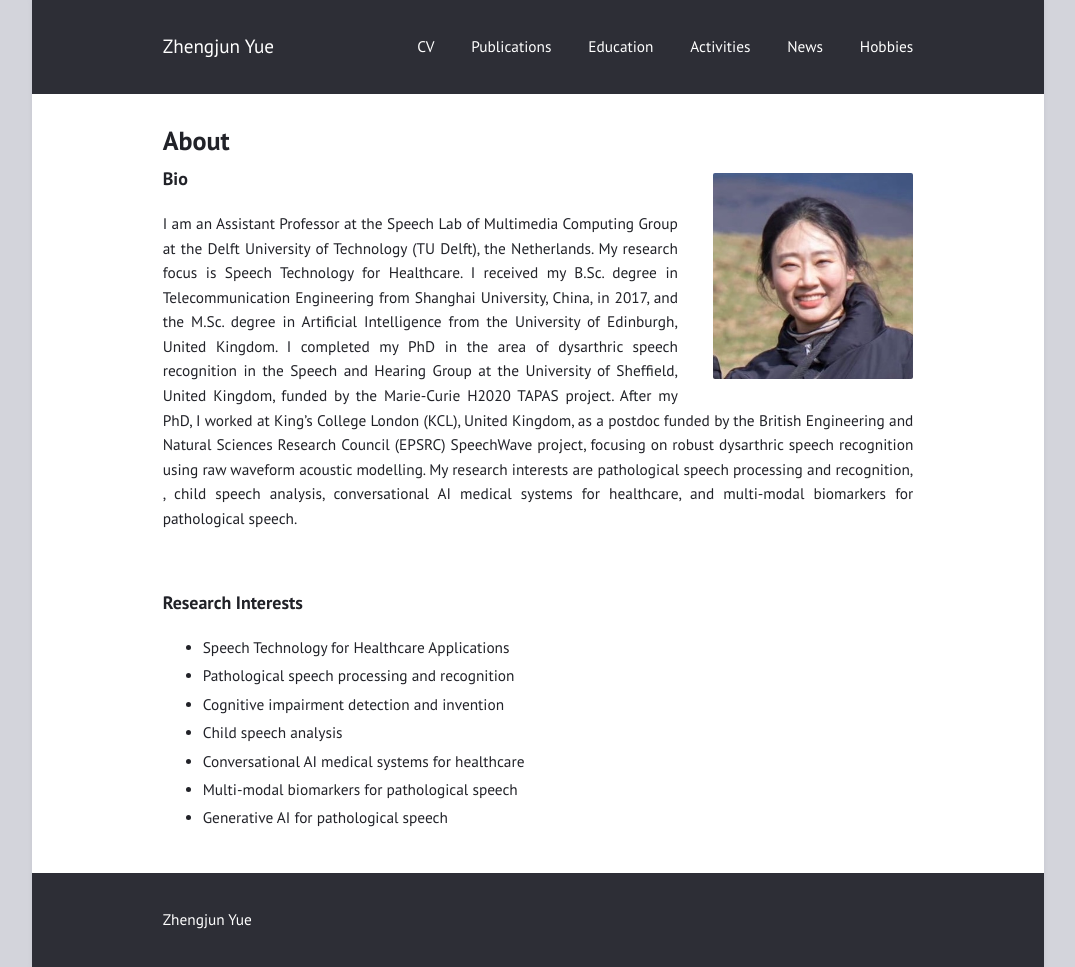
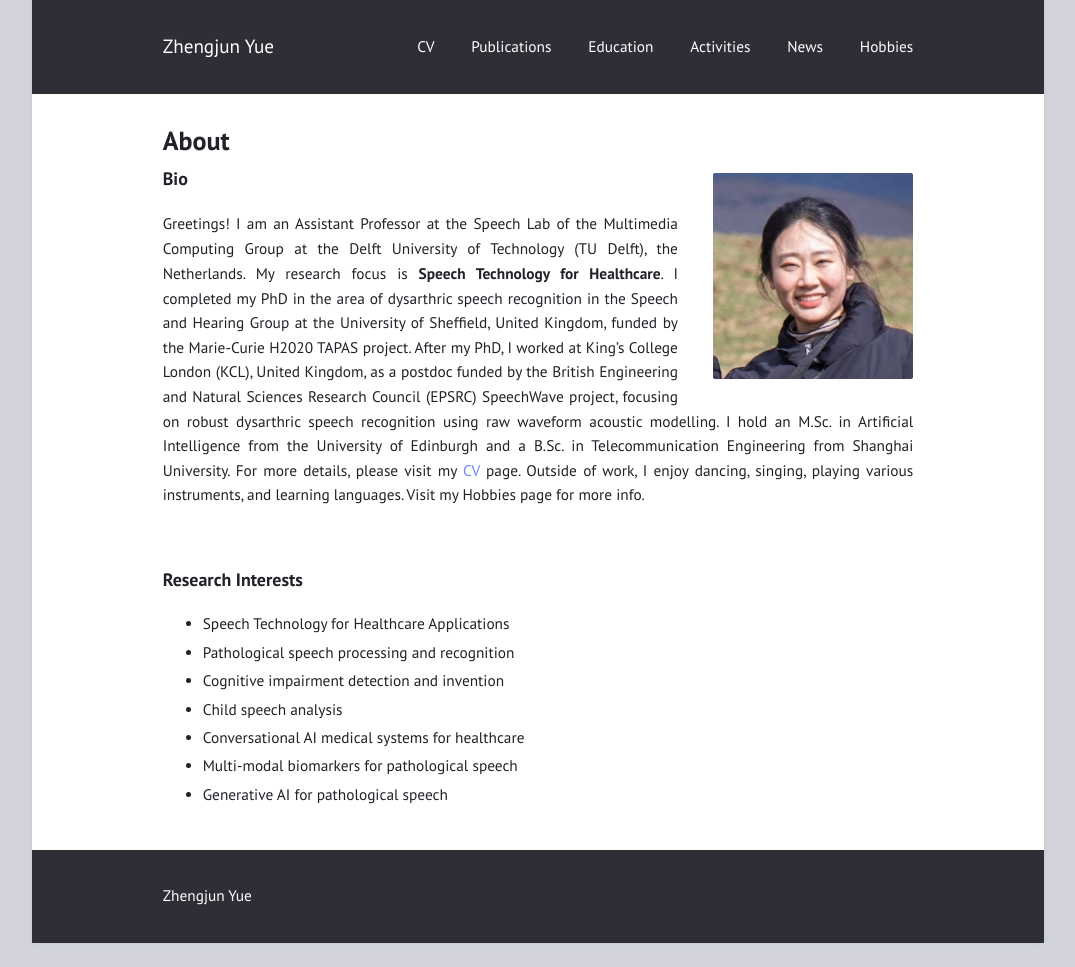
Before and after one commit to zhengjunyue/zhengjunyue.github.io, a Jekyll site: the page built from index.md, in a window 1280 px wide. Shown: the whole page, without its empty margins (102-1177 px from the left). Built offline with Jekyll 4.4.1, drawn with Linux system fonts in a browser that asks for light colours; after the commit the page ends 943 px from its top, so only the background shows below that.

Commit message:
Update index.md

```diff
--- a/index.md
+++ b/index.md
@@ -8,8 +8,9 @@
 
 
 ### Bio ###
-I am an Assistant Professor at the Speech Lab of Multimedia Computing Group at the Delft University of Technology (TU Delft), the Netherlands. My research focus is Speech Technology for Healthcare. I received my B.Sc. degree in Telecommunication Engineering from Shanghai University, China, in 2017, and the M.Sc. degree in Artificial Intelligence from the University of Edinburgh, United Kingdom. I completed my PhD in the area of dysarthric speech recognition in the Speech and Hearing Group at the University of Sheffield, United Kingdom, funded by the Marie-Curie H2020 TAPAS project. After my PhD, I worked at King's College London (KCL), United Kingdom, as a postdoc funded by the British Engineering and Natural Sciences Research Council (EPSRC) SpeechWave project, focusing on robust dysarthric speech recognition using raw waveform acoustic modelling.
-My research interests are pathological speech processing and recognition, , child speech analysis, conversational AI medical systems for healthcare, and multi-modal biomarkers for pathological speech.
+Greetings! I am an Assistant Professor at the Speech Lab of the Multimedia Computing Group at the Delft University of Technology (TU Delft), the Netherlands. My research focus is **Speech Technology for Healthcare**.
+I completed my PhD in the area of dysarthric speech recognition in the Speech and Hearing Group at the University of Sheffield, United Kingdom, funded by the Marie-Curie H2020 TAPAS project. After my PhD, I worked at King's College London (KCL), United Kingdom, as a postdoc funded by the British Engineering and Natural Sciences Research Council (EPSRC) SpeechWave project, focusing on robust dysarthric speech recognition using raw waveform acoustic modelling. I hold an M.Sc. in Artificial Intelligence from the University of Edinburgh and a B.Sc. in Telecommunication Engineering from Shanghai University. For more details, please visit my [CV](https://zhengjunyue.github.io/cv/) page.
+Outside of work, I enjoy dancing, singing, playing various instruments, and learning languages. Visit my Hobbies page for more info.
 
 <!-- I received my <u>MSc</u> and <u>BSc</u> degrees from the University of Edinburgh (UK) and Shanghai University (China), respectively, with degrees in Artificial Intelligence and Telecommunication Engineering. -->
 
```
